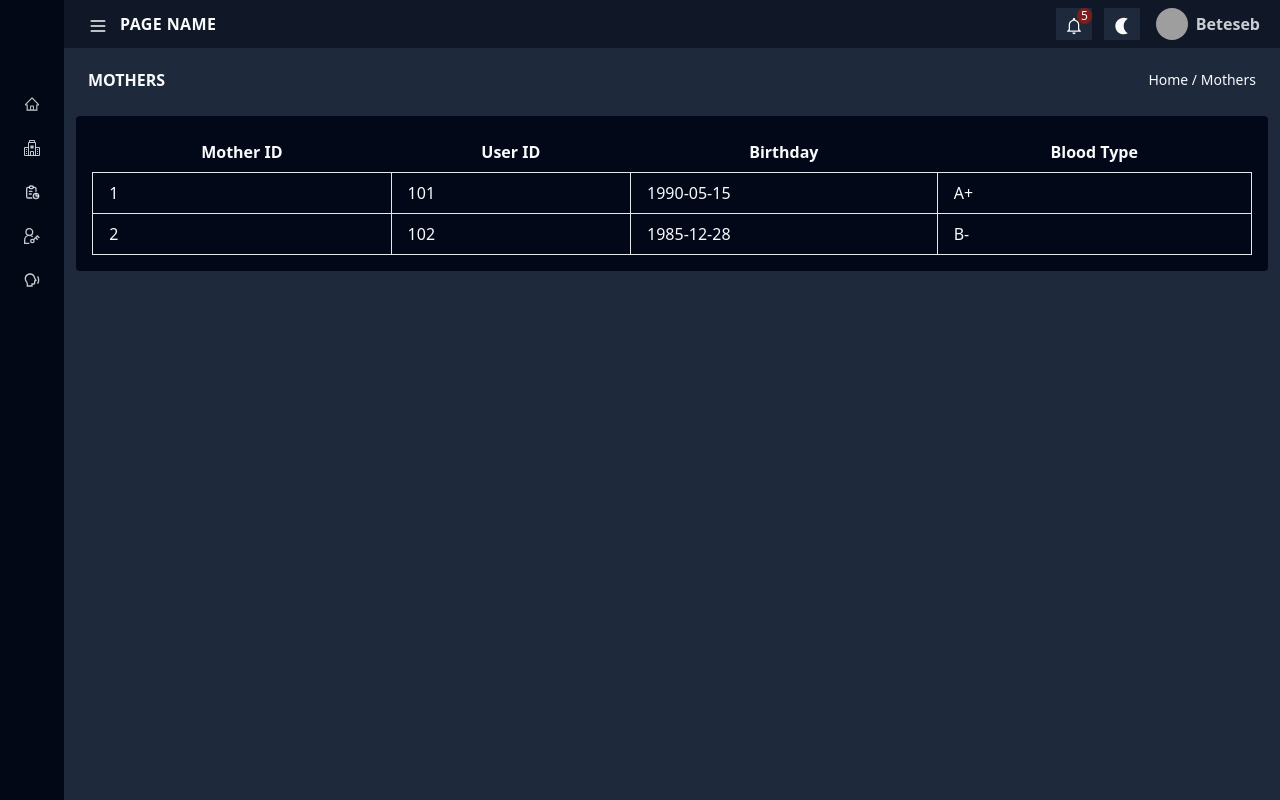
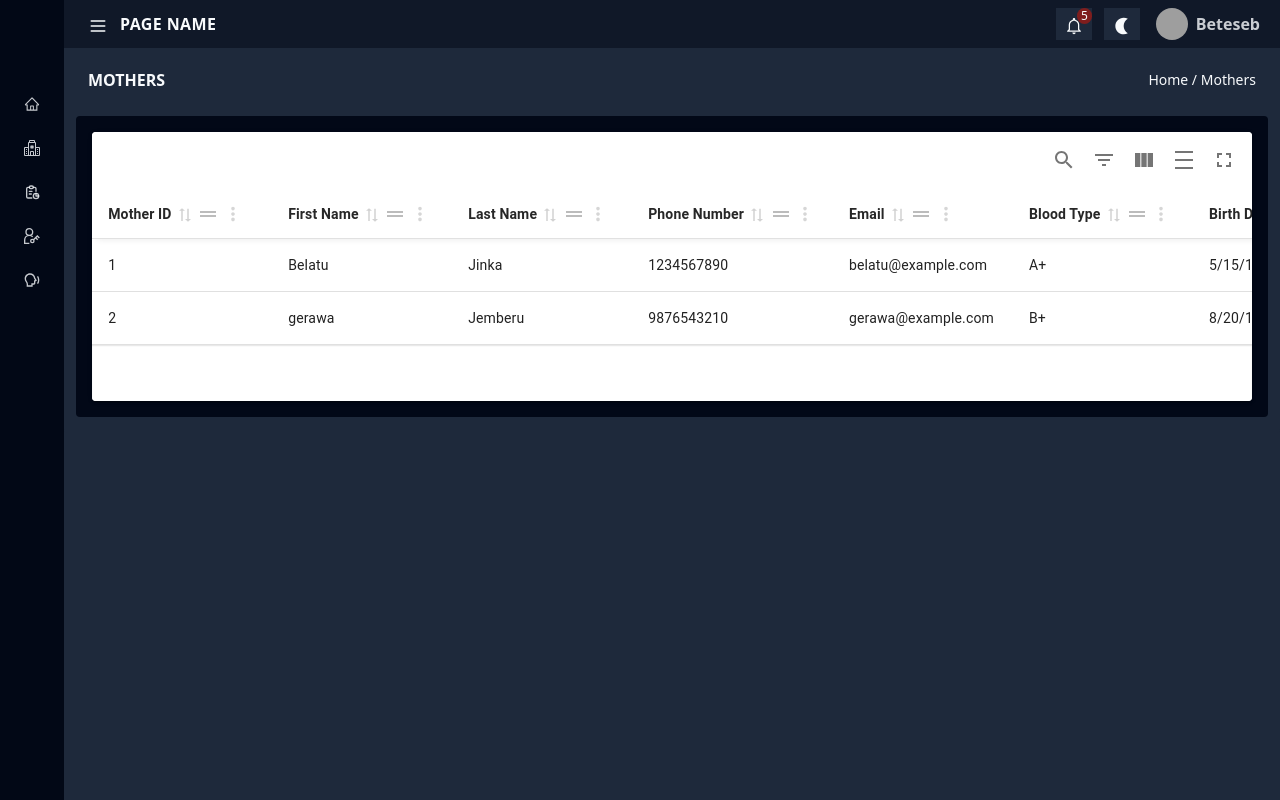
Before and after one commit to Final-Project-SE/infant-immunization-dashboard, a React (Vite) app: page /MothersPage in a window 1280 px wide. Built offline with nearby package versions, Linux system fonts and the light colour scheme; grey boxes are pictures that could not be loaded.

Commit message:
Create MothersPage component with MotherTable and dummy mother data

```diff
--- a/src/pages/MothersPage.tsx
+++ b/src/pages/MothersPage.tsx
@@ -1,63 +1,49 @@
-import React, { useEffect, useState } from 'react';
-import PageHeader from '@/components/header/page-header';
 
-interface Mother {
-  motherId: number;
-  userId: number;
-  birthday: string;
-  bloodType: string;
-}
 
-const MothersPage: React.FC = () => {
-  const [mothers, setMothers] = useState<Mother[]>([]);
+import PageHeader from "@/components/header/page-header";
+import MotherTable from "@/components/table/mother-table";
+import { Mother } from "@/utils/types/component";
 
-  useEffect(() => {
-    const dummyData:Mother [] = [
+// Dummy mother data
+const mothers: Mother[] = [
   {
-        motherId: 1,
-        userId: 101,
-        birthday: "1990-05-15",
+    id: 1,
+    firstName: "Belatu",
+    lastName: "Jinka",
+    email: "belatu@example.com",
+    phone: "1234567890",
     bloodType: "A+",
+    birthDate: new Date('1990-05-15'),
+    role: "mother",
+    otp: "123456",
+    activeStatus: "active",
+    createdDate: new Date('2024-04-05')
   },
   {
-        motherId: 2,
-        userId: 102,
-        birthday: "1985-12-28",
-        bloodType: "B-",
+    id: 2,
+    firstName: "gerawa",
+    lastName: "Jemberu",
+    email: "gerawa@example.com",
+    phone: "9876543210",
+    bloodType: "B+",
+    birthDate: new Date('1985-08-20'),
+    role: "mother",
+    otp: "654321",
+    activeStatus: "active",
+    createdDate: new Date('2024-04-06')
   },
+
 ];
 
-
-    setMothers(dummyData);
-  }, []);
-
+function MothersPage() {
   return (
     <div className="mx-auto w-full bg-muted rounded mt-1 pb-4">
       <PageHeader pageName="Mothers" />
       <div className="mx-auto w-[98%] h-fit bg-card rounded overflow-auto mt-2 py-4 px-4 relative">
-        <table className="w-full">
-          <thead>
-            <tr>
-              <th className="px-4 py-2">Mother ID</th>
-              <th className="px-4 py-2">User ID</th>
-              <th className="px-4 py-2">Birthday</th>
-              <th className="px-4 py-2">Blood Type</th>
-            </tr>
-          </thead>
-          <tbody>
-            {mothers.map((mother) => (
-              <tr key={mother.motherId}>
-                <td className="border px-4 py-2">{mother.motherId}</td>
-                <td className="border px-4 py-2">{mother.userId}</td>
-                <td className="border px-4 py-2">{mother.birthday}</td>
-                <td className="border px-4 py-2">{mother.bloodType}</td>
-              </tr>
-            ))}
-          </tbody>
-        </table>
+        <MotherTable mothers={mothers} />
       </div>
     </div>
   );
-};
+}
 
 export default MothersPage;
```
Lines whose indentation alone changed are shown as unchanged.
